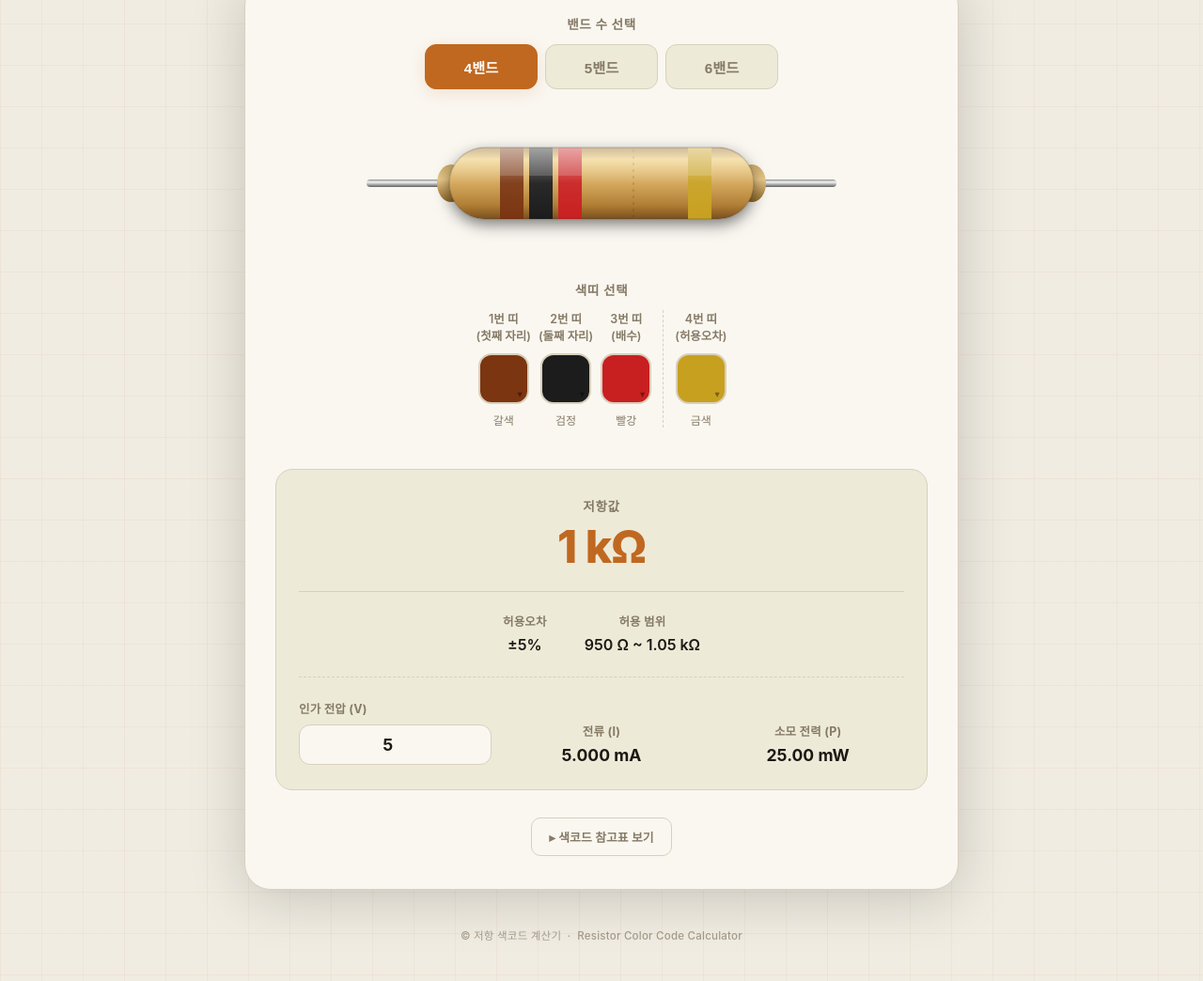
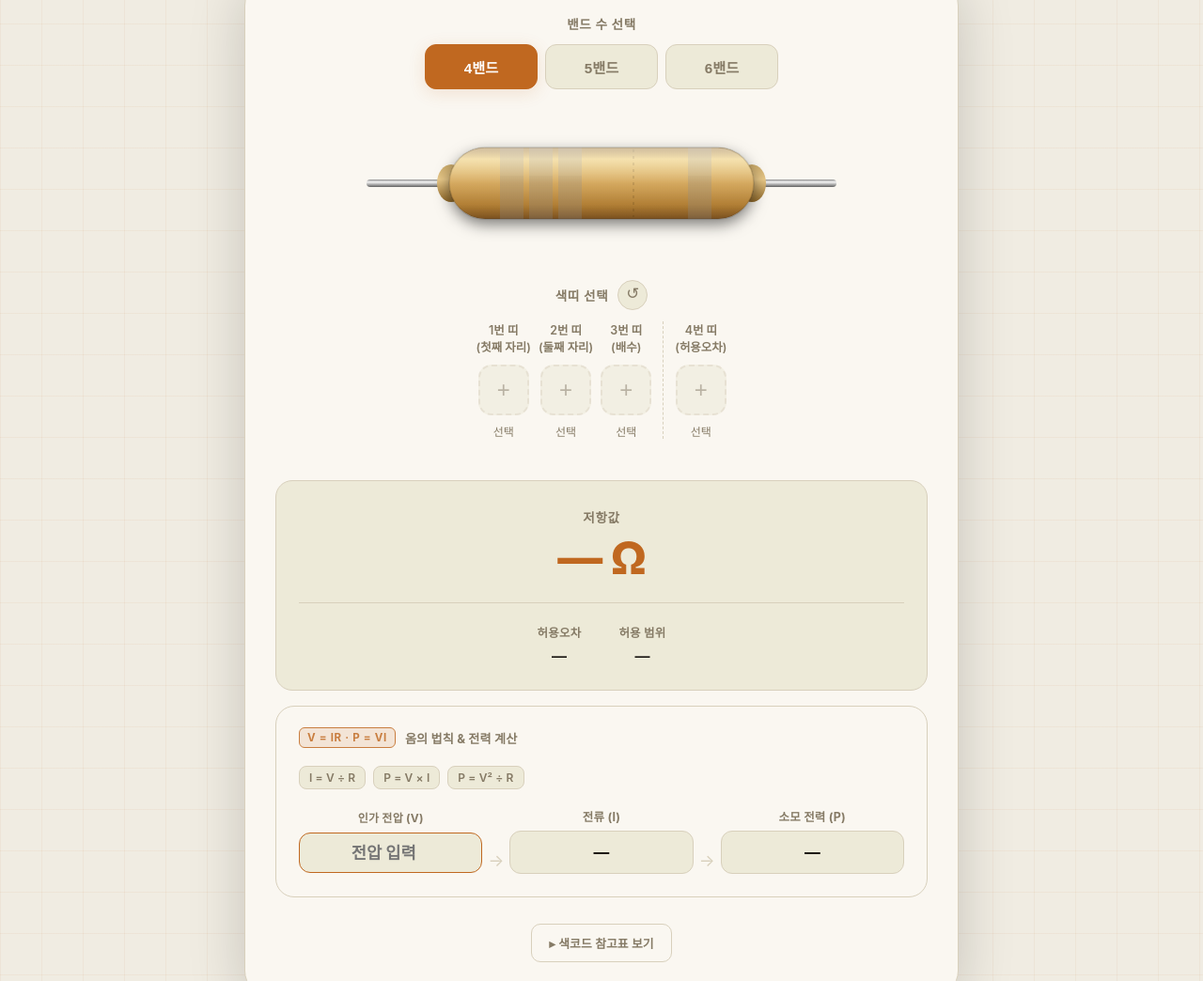
Before and after one commit to Jang-Joonsoo/-, a plain HTML site: page index.html in a window 1280 px wide. Shown: the part 151-1195 px from the top of the page at 94% size. Drawn offline with Linux system fonts and the light colour scheme; a web font is replaced by a local one.

Commit message:
Update index.html

```diff
--- a/index.html
+++ b/index.html
@@ -84,25 +84,61 @@ header {
   opacity: 0.8;
 }
 
-/* Theme Toggle */
+/* Reroll Button (pickers area) */
+.pickers-header {
+  display: flex;
+  align-items: center;
+  justify-content: center;
+  gap: 10px;
+  margin-bottom: 12px;
+}
+.reroll-btn {
+  width: 32px;
+  height: 32px;
+  border-radius: 50%;
+  background: var(--surf2);
+  border: 1.5px solid var(--bdr);
+  cursor: pointer;
+  display: flex;
+  align-items: center;
+  justify-content: center;
+  font-size: 1.05rem;
+  color: var(--txt2);
+  transition: border-color 0.2s, color 0.2s, background 0.2s;
+  flex-shrink: 0;
+  line-height: 1;
+  padding: 0;
+}
+.reroll-btn:hover { border-color: var(--acc); color: var(--txt); }
+.reroll-btn:active { transform: scale(0.93); }
+.reroll-ic {
+  display: inline-block;
+  transition: transform 0.4s ease;
+  line-height: 1;
+  font-style: normal;
+}
+.reroll-btn:hover .reroll-ic { transform: rotate(-180deg); }
 .tgl {
   display: flex;
   align-items: center;
-  gap: 8px;
+  gap: 7px;
   background: var(--surf2);
   border: 1px solid var(--bdr);
   border-radius: 99px;
-  padding: 8px 16px 8px 12px;
-  font-size: 0.85rem;
-  font-weight: 500;
+  padding: 8px 15px 8px 11px;
+  font-size: 0.82rem;
+  font-weight: 600;
   color: var(--txt2);
   cursor: pointer;
   white-space: nowrap;
   transition: border-color 0.2s, color 0.2s, background 0.2s;
   flex-shrink: 0;
+  font-family: inherit;
+  letter-spacing: 0.01em;
 }
 .tgl:hover { border-color: var(--acc); color: var(--txt); }
-.tgl-ic { font-size: 1rem; line-height: 1; }
+.tgl:active { transform: scale(0.96); }
+.tgl-ic { font-size: 0.95rem; line-height: 1; }
 
 /* ──────────────────────────────────────
    Main Card
@@ -241,6 +277,26 @@ header {
   transform: scale(1.07);
 }
 
+.pk-btn[data-unset] {
+  border-style: dashed !important;
+  opacity: 0.55;
+  background: var(--surf2) !important;
+}
+.pk-btn[data-unset]::before {
+  content: '+';
+  position: absolute;
+  inset: 0;
+  display: flex;
+  align-items: center;
+  justify-content: center;
+  font-size: 1.5rem;
+  font-weight: 200;
+  color: var(--txt2);
+  line-height: 1;
+}
+.pk-btn[data-unset]::after { display: none; }
+.pk-btn[data-unset]:hover { opacity: 0.9; }
+
 .pk-name {
   font-size: 0.75rem;
   font-weight: 500;
@@ -350,18 +406,71 @@ header {
 }
 
 /* ──────────────────────────────────────
-   Ohm's Law Section (NEW)
+   Ohm's Law Card (separate)
 ────────────────────────────────────── */
-.ohm-sec {
-  margin-top: 1.5rem;
-  padding-top: 1.5rem;
-  border-top: 1px dashed var(--bdr);
+.ohm-card {
+  background: var(--surf);
+  border: 1px solid var(--bdr);
+  border-radius: 20px;
+  padding: 1.4rem 1.5rem 1.5rem;
+  margin-top: 1rem;
+  transition: background var(--dur), border-color var(--dur);
+  position: relative;
+}
+.ohm-card-header {
+  display: flex;
+  align-items: center;
+  gap: 10px;
+  margin-bottom: 1.2rem;
+}
+.ohm-card-badge {
+  font-size: 0.72rem;
+  font-weight: 700;
+  letter-spacing: 0.06em;
+  text-transform: uppercase;
+  color: var(--acc);
+  background: var(--acc-lo);
+  border: 1px solid var(--acc);
+  border-radius: 6px;
+  padding: 3px 8px;
+  white-space: nowrap;
+  opacity: 0.85;
+}
+.ohm-card-title {
+  font-size: 0.82rem;
+  font-weight: 700;
+  color: var(--txt2);
+  letter-spacing: 0.01em;
+}
+.ohm-formula-row {
+  display: flex;
+  gap: 8px;
+  margin-bottom: 1.2rem;
+  flex-wrap: wrap;
+}
+.ohm-formula-pill {
+  font-size: 0.75rem;
+  font-weight: 600;
+  color: var(--txt2);
+  background: var(--surf2);
+  border: 1px solid var(--bdr);
+  border-radius: 8px;
+  padding: 4px 10px;
+  letter-spacing: 0.01em;
 }
 .ohm-grid {
   display: grid;
-  grid-template-columns: 1fr 1fr 1fr;
-  gap: 15px;
-  align-items: end;
+  grid-template-columns: 1fr auto 1fr auto 1fr;
+  gap: 0;
+  align-items: center;
+}
+.ohm-arrow {
+  font-size: 1.1rem;
+  color: var(--bdr);
+  padding: 0 6px;
+  padding-bottom: 0;
+  align-self: flex-end;
+  margin-bottom: 4px;
 }
 .ohm-input-wrap {
   display: flex;
@@ -369,14 +478,15 @@ header {
   gap: 8px;
 }
 .ohm-input-wrap label {
-  font-size: 0.78rem;
+  font-size: 0.75rem;
   font-weight: 700;
   color: var(--txt2);
   letter-spacing: 0.02em;
+  text-align: center;
 }
 .ohm-field {
-  background: var(--surf);
-  border: 1px solid var(--bdr);
+  background: var(--surf2);
+  border: 1.5px solid var(--acc);
   border-radius: 12px;
   color: var(--txt);
   padding: 10px;
@@ -384,19 +494,31 @@ header {
   font-weight: 700;
   width: 100%;
   outline: none;
-  transition: border-color 0.2s;
+  transition: border-color 0.2s, box-shadow 0.2s;
   text-align: center;
   font-family: inherit;
 }
-.ohm-field:focus { border-color: var(--acc); }
+.ohm-field:focus {
+  border-color: var(--acc);
+  box-shadow: 0 0 0 3px var(--acc-lo);
+}
 .ohm-res {
   text-align: center;
 }
+.ohm-res-box {
+  background: var(--surf2);
+  border: 1px solid var(--bdr);
+  border-radius: 12px;
+  padding: 10px 6px;
+  min-height: 46px;
+  display: flex;
+  align-items: center;
+  justify-content: center;
+}
 .ohm-res-val {
-  font-size: 1.1rem;
+  font-size: 1.05rem;
   font-weight: 700;
   color: var(--txt);
-  margin-top: 4px;
 }
 
 /* Value pulse animation */
@@ -487,7 +609,8 @@ footer {
   header { flex-direction: column; align-items: flex-start; gap: 10px; }
   .r-val { font-size: 2.2rem; }
   .hd-left h1 { font-size: 1.5rem; }
-  .ohm-grid { grid-template-columns: 1fr; gap: 15px; }
+  .ohm-grid { grid-template-columns: 1fr; gap: 10px; }
+  .ohm-arrow { display: none; }
 }
 </style>
 </head>
@@ -499,10 +622,12 @@ footer {
       <h1>저항 <em>계산기</em></h1>
       <p>RESISTOR COLOR CODE CALCULATOR</p>
     </div>
+    <div style="display:flex;align-items:center;flex-shrink:0;">
       <button class="tgl" id="tglBtn" onclick="toggleTheme()">
         <span class="tgl-ic" id="tglIc">🌙</span>
         <span id="tglTxt">다크 모드</span>
       </button>
+    </div>
   </header>
 
   <div class="card">
@@ -558,7 +683,12 @@ footer {
       </svg>
     </div>
 
-    <div class="sec-lbl">색띠 선택</div>
+    <div class="pickers-header">
+      <div class="sec-lbl" style="margin-bottom:0">색띠 선택</div>
+      <button class="reroll-btn" onclick="resetAll()" title="초기화">
+        <span class="reroll-ic">↺</span>
+      </button>
+    </div>
     <div class="pickers" id="pkRow"></div>
 
     <div class="result">
@@ -581,24 +711,40 @@ footer {
         </div>
       </div>
 
-      <div class="ohm-sec">
+    </div><!-- /.result -->
+
+    <!-- ── 옴의 법칙 / 전력 계산 카드 ── -->
+    <div class="ohm-card">
+      <div class="ohm-card-header">
+        <span class="ohm-card-badge">V = IR · P = VI</span>
+        <span class="ohm-card-title">옴의 법칙 &amp; 전력 계산</span>
+      </div>
+      <div class="ohm-formula-row">
+        <span class="ohm-formula-pill">I = V ÷ R</span>
+        <span class="ohm-formula-pill">P = V × I</span>
+        <span class="ohm-formula-pill">P = V² ÷ R</span>
+      </div>
       <div class="ohm-grid">
         <div class="ohm-input-wrap">
           <label>인가 전압 (V)</label>
-            <input type="number" id="vInput" class="ohm-field" value="5" step="0.1" oninput="calculateOhm()">
+          <input type="number" id="vInput" class="ohm-field" value="" step="0.1" placeholder="전압 입력" oninput="calculateOhm()">
         </div>
+        <div class="ohm-arrow">→</div>
         <div class="ohm-res">
           <div class="ri-lbl">전류 (I)</div>
+          <div class="ohm-res-box">
             <div class="ohm-res-val" id="iOut">—</div>
           </div>
+        </div>
+        <div class="ohm-arrow">→</div>
         <div class="ohm-res">
           <div class="ri-lbl">소모 전력 (P)</div>
+          <div class="ohm-res-box">
             <div class="ohm-res-val" id="pOut">—</div>
           </div>
         </div>
       </div>
-
-    </div>
+    </div><!-- /.ohm-card -->
 
     <button class="ref-toggle" id="refToggleBtn" onclick="toggleRef()">
       ▸ 색코드 참고표 보기
@@ -679,7 +825,8 @@ const BPOS = {
 
 const SEP_X = { 4:284, 5:286, 6:268 };
 
-const SEL = { b1:'brown', b2:'black', b3:'red', b4:'gold', b5:'brown', b6:'brown' };
+const DEFAULT_SEL = { b1:null, b2:null, b3:null, b4:null, b5:null, b6:null };
+const SEL = { ...DEFAULT_SEL };
 
 let bandCount = 4;
 let ddKey = null, ddBtn = null;
@@ -699,7 +846,12 @@ function renderBands() {
 
   cfg.forEach((band, i) => {
     const p = pos[i];
-    const hex = C[SEL[band.key]]?.hex ?? '#888';
+    const isUnset = !SEL[band.key];
+    const hex = isUnset ? '#888888' : (C[SEL[band.key]]?.hex ?? '#888888');
+    const alpha = isUnset ? 0.28 : 1;
+
+    const bandG = svgEl('g');
+    bandG.style.opacity = alpha;
 
     const r = svgEl('rect');
     r.setAttribute('x', p.x);
@@ -707,7 +859,7 @@ function renderBands() {
     r.setAttribute('width', p.w);
     r.setAttribute('height', '76');
     r.setAttribute('fill', hex);
-    g.appendChild(r);
+    bandG.appendChild(r);
 
     const hl = svgEl('rect');
     hl.setAttribute('x', p.x);
@@ -715,7 +867,8 @@ function renderBands() {
     hl.setAttribute('width', p.w);
     hl.setAttribute('height', '30');
     hl.setAttribute('fill', 'rgba(255,255,255,0.16)');
-    g.appendChild(hl);
+    bandG.appendChild(hl);
+    g.appendChild(bandG);
   });
   const sep = document.getElementById('svgSep');
   const sx = SEP_X[bandCount];
@@ -740,13 +893,17 @@ function renderPickers() {
     btn.className = 'pk-btn';
     btn.dataset.key  = band.key;
     btn.dataset.type = band.type;
-    btn.style.backgroundColor = C[SEL[band.key]]?.hex ?? '#888';
+    btn.style.backgroundColor = SEL[band.key] ? (C[SEL[band.key]]?.hex ?? '#888') : 'var(--surf2)';
+    if (!SEL[band.key]) {
+      btn.style.border = '2.5px dashed var(--bdr)';
+      btn.dataset.unset = 'true';
+    }
     btn.addEventListener('click', e => openDd(e, band.key, band.type));
 
     const nm = document.createElement('div');
     nm.className = 'pk-name';
     nm.id = 'nm-' + band.key;
-    nm.textContent = C[SEL[band.key]]?.lbl ?? '';
+    nm.textContent = SEL[band.key] ? (C[SEL[band.key]]?.lbl ?? '') : '선택';
 
     grp.appendChild(lbl);
     grp.appendChild(btn);
@@ -809,7 +966,11 @@ function closeDd() {
 function pick(key, name) {
   SEL[key] = name;
   const btn = document.querySelector(`.pk-btn[data-key="${key}"]`);
-  if (btn) btn.style.backgroundColor = C[name].hex;
+  if (btn) {
+    btn.style.backgroundColor = C[name].hex;
+    btn.style.border = '';
+    delete btn.dataset.unset;
+  }
   const nm = document.getElementById('nm-' + key);
   if (nm) nm.textContent = C[name].lbl;
   closeDd();
@@ -840,6 +1001,17 @@ function calculate() {
   const rTcItm = document.getElementById('rTcItem');
 
   rTcItm.style.display = bandCount === 6 ? '' : 'none';
+
+  // 아직 선택되지 않은 띠가 있으면 대기 상태 표시
+  const allSet = cfg.every(band => SEL[band.key] !== null);
+  if (!allSet) {
+    rVal.className = 'r-val';
+    rVal.textContent = '— Ω';
+    rTol.textContent = rRange.textContent = rTc.textContent = '—';
+    window.currentResistanceVal = undefined;
+    calculateOhm();
+    return;
+  }
 
   let digits=[], mult=null, tol=null, tc=null;
 
@@ -890,13 +1062,14 @@ function calculate() {
 }
 
 function calculateOhm() {
-  const v = parseFloat(document.getElementById('vInput').value) || 0;
+  const raw = document.getElementById('vInput').value;
+  const v = (raw === '' || raw === null) ? NaN : parseFloat(raw);
   const iOut = document.getElementById('iOut');
   const pOut = document.getElementById('pOut');
 
   const r = window.currentResistanceVal;
 
-  if (!isFinite(r) || isNaN(r) || r === undefined) {
+  if (!isFinite(r) || isNaN(r) || r === undefined || isNaN(v)) {
     iOut.textContent = '—';
     pOut.textContent = '—';
     return;
@@ -925,12 +1098,25 @@ function fmtUnit(val, baseUnit) {
 }
 
 /* ================================================
+   RESET
+================================================ */
+function resetAll() {
+  Object.keys(SEL).forEach(k => SEL[k] = null);
+  document.getElementById('vInput').value = '';
+  closeDd();
+  renderPickers();
+  renderBands();
+  calculate();
+}
+
+/* ================================================
    BAND COUNT
 ================================================ */
 function setBandCount(n, btn) {
   bandCount = n;
   document.querySelectorAll('.cnt-btn').forEach(b => b.classList.remove('on'));
   btn.classList.add('on');
+  Object.keys(SEL).forEach(k => SEL[k] = null);
   closeDd();
   renderPickers();
   renderBands();
```
Lines whose indentation alone changed are shown as unchanged.
